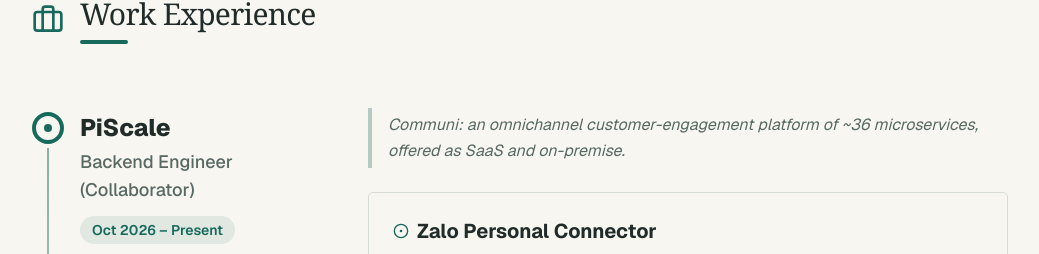
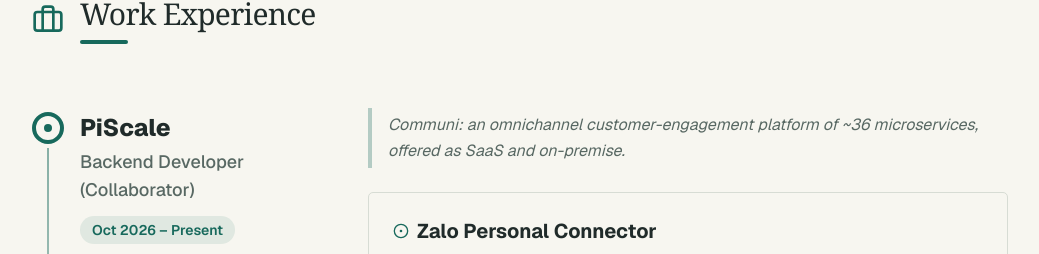
Before and after one commit to TruongHoang2004/portfolio, a Next.js app: page / in a window 1280 px wide. Shown: the part 3403-3657 px from the top of the page, without its empty margins (120-1159 px from the left). Built offline with nearby package versions, Linux system fonts and the light colour scheme.

Commit message:
content: PiScale role Backend Developer (Collaborator)

```diff
--- a/data/experience.ts
+++ b/data/experience.ts
@@ -19,7 +19,7 @@ export const getExperiencesData = (locale: string): Experience[] => {
   return [
     {
       company: "PiScale",
-      role: isVi ? "Kỹ sư Backend (Cộng tác viên)" : "Backend Engineer (Collaborator)",
+      role: isVi ? "Lập trình viên Backend (Cộng tác viên)" : "Backend Developer (Collaborator)",
       period: isVi ? "Tháng 10 2026 – Hiện tại" : "Oct 2026 – Present",
       description: isVi
         ? "Communi: nền tảng chăm sóc khách hàng đa kênh gồm ~36 microservice, hỗ trợ SaaS và on-premise."
```
